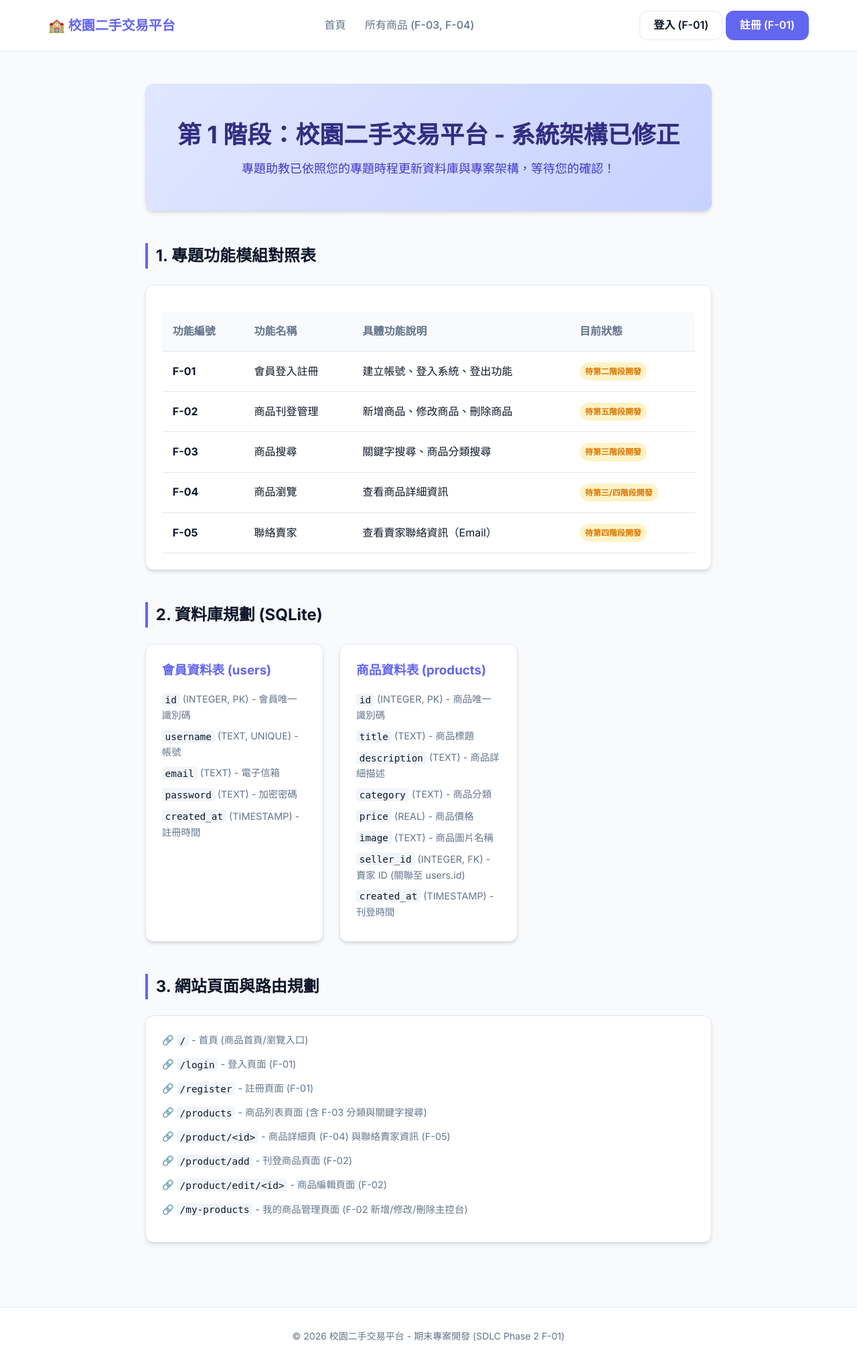
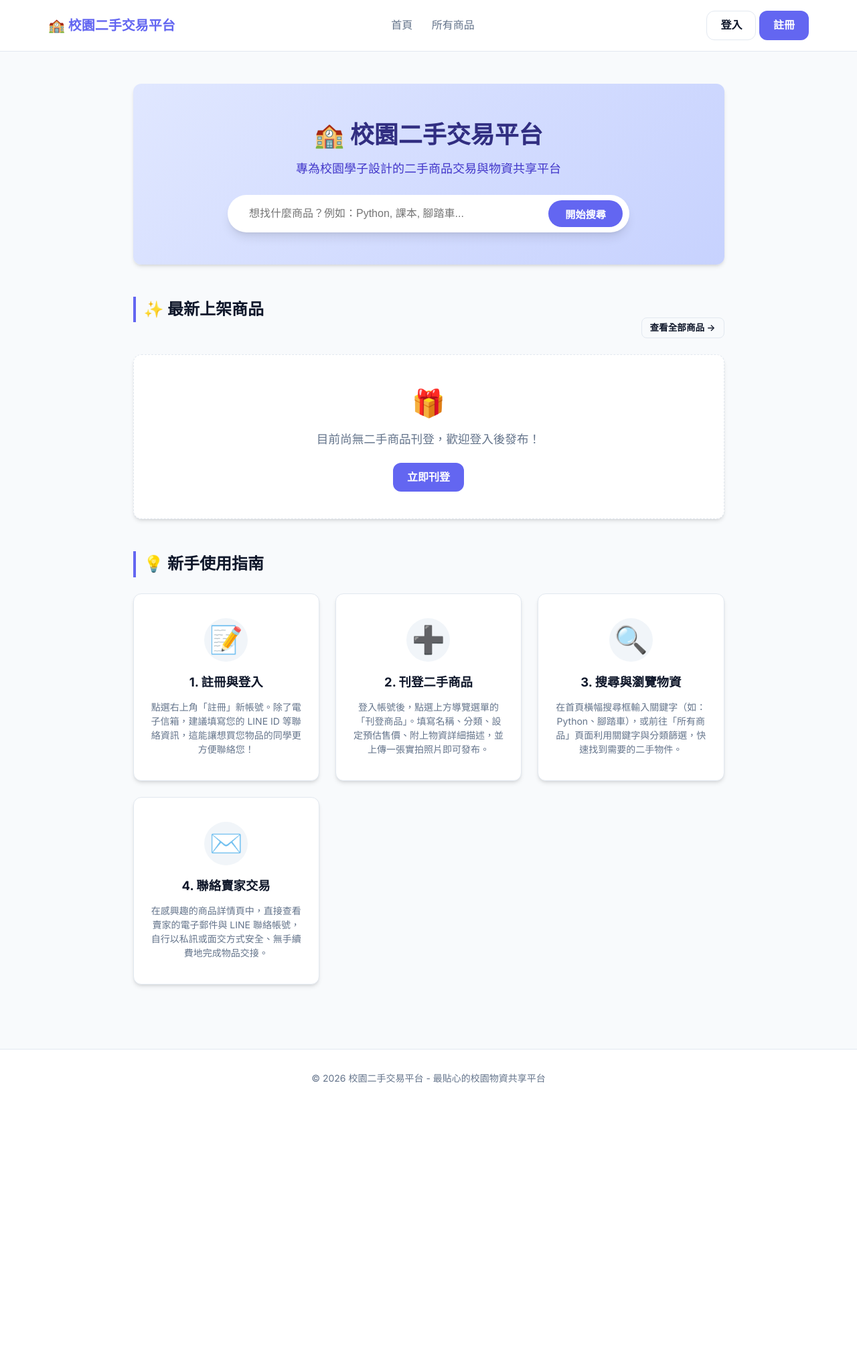
Before and after one commit to d1483758/final-exam, a Flask app: page / in a window 1280 px wide. Shown: the whole page at 67% size. After the commit the page ends 1617 px from the top, so only its background shows below. Run offline with Flask 3, Linux system fonts and the light colour scheme; data that the repository does not hold is empty.

Commit message:
Beautify UI, add user guides, hide developer progress details, and clean gitignore

```diff
--- a/app.py
+++ b/app.py
@@ -38,8 +38,15 @@ def create_app():
 
     @app.route('/')
     def index():
-        # 首頁，渲染校園二手交易平台規劃與進度頁面
-        return render_template('index.html')
+        # 首頁，查詢最新 4 筆商品並渲染
+        db = get_db()
+        try:
+            latest_products = db.execute(
+                "SELECT * FROM products ORDER BY created_at DESC LIMIT 4"
+            ).fetchall()
+        except sqlite3.OperationalError:
+            latest_products = []
+        return render_template('index.html', products=latest_products)
 
     # ==========================================
     # F-01 會員登入註冊模組
@@ -299,7 +306,25 @@ def create_app():
 
     @app.route('/product/<int:product_id>')
     def product_detail(product_id):
-        return f"F-04 & F-05 商品詳細頁 (ID: {product_id}) 與聯絡賣家資訊：待第五階段開發"
+        db = get_db()
+        product = db.execute(
+            """
+            SELECT p.*,
+                   u.username AS seller_name,
+                   u.email AS seller_email,
+                   u.contact_info AS seller_contact
+            FROM products p
+            INNER JOIN users u ON p.seller_id = u.id
+            WHERE p.id = ?
+            """,
+            (product_id,)
+        ).fetchone()
+
+        if not product:
+            flash('找不到該商品，已導回商品列表頁！', 'danger')
+            return redirect(url_for('products'))
+
+        return render_template('product_detail.html', product=product)
 
     return app
 
--- a/static/css/style.css
+++ b/static/css/style.css
@@ -251,6 +251,11 @@ body {
 .badge-warning {
     background-color: #fef3c7;
     color: #d97706;
+}
+
+.badge-success {
+    background-color: #d1fae5;
+    color: #065f46;
 }
 
 .badge-category {
@@ -590,3 +595,262 @@ body {
 .text-center {
     text-align: center;
 }
+
+/* 商品詳細頁 (F-04) */
+.product-detail-container {
+    max-width: 1000px;
+    margin: 0 auto;
+}
+
+.breadcrumbs {
+    font-size: 0.9rem;
+    color: var(--text-muted);
+    margin-bottom: 1.5rem;
+}
+
+.breadcrumbs a {
+    color: var(--text-muted);
+    text-decoration: none;
+    transition: color 0.2s;
+}
+
+.breadcrumbs a:hover {
+    color: var(--primary);
+}
+
+.breadcrumbs .current {
+    color: var(--text-main);
+    font-weight: 500;
+}
+
+.product-detail-grid {
+    display: grid;
+    grid-template-columns: 1.2fr 1fr;
+    gap: 2rem;
+    margin-bottom: 2rem;
+}
+
+@media (max-width: 768px) {
+    .product-detail-grid {
+        grid-template-columns: 1fr;
+    }
+}
+
+.detail-image-card {
+    padding: 1rem;
+    display: flex;
+    align-items: center;
+    justify-content: center;
+    background-color: var(--card-bg);
+    min-height: 350px;
+}
+
+.detail-img {
+    max-width: 100%;
+    max-height: 450px;
+    object-fit: contain;
+    border-radius: 8px;
+}
+
+.detail-no-img {
+    width: 100%;
+    height: 350px;
+    background-color: #f1f5f9;
+    display: flex;
+    align-items: center;
+    justify-content: center;
+    color: var(--text-muted);
+    font-size: 1.1rem;
+    font-weight: 500;
+    border-radius: 8px;
+    border: 1px dashed var(--border);
+}
+
+.detail-info-card {
+    height: 100%;
+    display: flex;
+    flex-direction: column;
+}
+
+.detail-category {
+    align-self: flex-start;
+    background-color: #e0e7ff;
+    color: #4338ca;
+    font-size: 0.8rem;
+    font-weight: 700;
+    padding: 0.25rem 0.75rem;
+    border-radius: 20px;
+    margin-bottom: 1rem;
+}
+
+.detail-title {
+    font-size: 1.85rem;
+    font-weight: 800;
+    color: var(--text-main);
+    line-height: 1.3;
+    margin-bottom: 1.25rem;
+}
+
+.detail-price-box {
+    background-color: #f8fafc;
+    border: 1px solid var(--border);
+    padding: 1rem 1.25rem;
+    border-radius: var(--radius);
+    margin-bottom: 1.5rem;
+    display: flex;
+    flex-direction: column;
+}
+
+.price-label {
+    font-size: 0.8rem;
+    color: var(--text-muted);
+    font-weight: 500;
+    margin-bottom: 0.25rem;
+}
+
+.detail-price {
+    font-size: 2rem;
+    font-weight: 800;
+    color: var(--primary);
+}
+
+.detail-meta-list {
+    margin-bottom: 1.75rem;
+    border-bottom: 1px solid var(--border);
+    padding-bottom: 1rem;
+}
+
+.meta-item {
+    display: flex;
+    margin-bottom: 0.75rem;
+    font-size: 0.95rem;
+}
+
+.meta-label {
+    color: var(--text-muted);
+    width: 90px;
+    flex-shrink: 0;
+}
+
+.meta-value {
+    color: var(--text-main);
+    font-weight: 500;
+}
+
+/* F-05 聯絡賣家區區 */
+.contact-info-box {
+    background-color: #f8fafc;
+    border: 1px solid #c7d2fe;
+    border-radius: var(--radius);
+    padding: 1.25rem;
+    margin-top: auto;
+}
+
+.contact-info-box h3 {
+    font-size: 1rem;
+    color: #4338ca;
+    margin-bottom: 0.75rem;
+    border-bottom: 1px solid var(--border);
+    padding-bottom: 0.5rem;
+}
+
+.contact-info-content {
+    display: flex;
+    flex-direction: column;
+    gap: 0.25rem;
+}
+
+.contact-item {
+    font-size: 0.9rem;
+    display: flex;
+}
+
+.contact-label {
+    color: var(--text-muted);
+    width: 80px;
+    flex-shrink: 0;
+}
+
+.contact-value {
+    color: var(--text-main);
+    font-weight: 500;
+}
+
+.contact-value a {
+    color: var(--primary);
+    text-decoration: none;
+}
+
+.contact-value a:hover {
+    text-decoration: underline;
+}
+
+.product-detail-description {
+    padding: 2rem;
+}
+
+.product-detail-description h2 {
+    font-size: 1.25rem;
+    color: var(--text-main);
+    border-left: 4px solid var(--primary);
+    padding-left: 0.75rem;
+    margin-bottom: 1.25rem;
+}
+
+.description-content {
+    font-size: 1rem;
+    color: #334155;
+    line-height: 1.7;
+}
+
+.no-description {
+    color: var(--text-muted);
+    font-style: italic;
+}
+
+/* 新手指南樣式 */
+.user-guide-grid {
+    display: grid;
+    grid-template-columns: repeat(auto-fit, minmax(220px, 1fr));
+    gap: 1.5rem;
+    margin-top: 1rem;
+}
+
+.guide-card {
+    text-align: center;
+    padding: 2.25rem 1.5rem;
+    display: flex;
+    flex-direction: column;
+    align-items: center;
+}
+
+.guide-icon {
+    font-size: 2.5rem;
+    margin-bottom: 1rem;
+    background-color: #f1f5f9;
+    width: 65px;
+    height: 65px;
+    display: flex;
+    align-items: center;
+    justify-content: center;
+    border-radius: 50%;
+    color: var(--primary);
+    transition: transform 0.3s;
+}
+
+.guide-card:hover .guide-icon {
+    transform: scale(1.1) rotate(10deg);
+}
+
+.guide-card h3 {
+    font-size: 1.15rem;
+    font-weight: 700;
+    color: var(--text-main);
+    margin-bottom: 0.75rem;
+}
+
+.guide-card p {
+    font-size: 0.875rem;
+    color: var(--text-muted);
+    line-height: 1.5;
+}
--- a/templates/base.html
+++ b/templates/base.html
@@ -14,19 +14,19 @@
             <a href="/" class="brand">🏫 校園二手交易平台</a>
             <nav class="nav-links">
                 <a href="/">首頁</a>
-                <a href="/products">所有商品 (F-03, F-04)</a>
+                <a href="/products">所有商品</a>
                 {% if session.get('user_id') %}
-                    <a href="/product/add">刊登商品 (F-02)</a>
-                    <a href="/my-products">我的商品 (F-02)</a>
+                    <a href="/product/add">刊登商品</a>
+                    <a href="/my-products">我的商品管理</a>
                 {% endif %}
             </nav>
             <div class="auth-buttons">
                 {% if session.get('user_id') %}
                     <span class="user-greeting">你好, <strong>{{ session.get('username') }}</strong></span>
-                    <a href="/logout" class="btn btn-outline">登出 (F-01)</a>
+                    <a href="/logout" class="btn btn-outline">登出</a>
                 {% else %}
-                    <a href="/login" class="btn btn-outline">登入 (F-01)</a>
-                    <a href="/register" class="btn btn-primary">註冊 (F-01)</a>
+                    <a href="/login" class="btn btn-outline">登入</a>
+                    <a href="/register" class="btn btn-primary">註冊</a>
                 {% endif %}
             </div>
         </div>
@@ -51,7 +51,7 @@
 
     <footer class="footer">
         <div class="container text-center">
-            <p>&copy; 2026 校園二手交易平台 - 期末專案開發 (SDLC Phase 2 F-01)</p>
+            <p>&copy; 2026 校園二手交易平台 - 最貼心的校園物資共享平台</p>
         </div>
     </footer>
     <script src="{{ url_for('static', filename='js/main.js') }}"></script>
--- a/templates/index.html
+++ b/templates/index.html
@@ -1,103 +1,91 @@
 {% extends 'base.html' %}
 
-{% block title %}校園二手交易平台 - 系統規劃與架構{% endblock %}
+{% block title %}首頁 - 校園二手交易平台{% endblock %}
 
 {% block content %}
 <div class="welcome-banner">
-    <h1>第 1 階段：校園二手交易平台 - 系統架構已修正</h1>
-    <p class="subtitle">專題助教已依照您的專題時程更新資料庫與專案架構，等待您的確認！</p>
+    <h1>🏫 校園二手交易平台</h1>
+    <p class="subtitle">專為校園學子設計的二手商品交易與物資共享平台</p>
+
+    <!-- 快捷搜尋 -->
+    <div style="max-width: 600px; margin: 1.5rem auto 0 auto; background: white; padding: 0.5rem; border-radius: 30px; box-shadow: var(--shadow-lg); display: flex; align-items: center;">
+        <form action="/products" method="GET" style="display: flex; width: 100%; align-items: center; margin: 0;">
+            <input type="text" name="q" placeholder="想找什麼商品？例如：Python, 課本, 腳踏車..." style="border: none; padding: 0.5rem 1.5rem; flex-grow: 1; outline: none; font-size: 1rem; border-radius: 30px 0 0 30px;">
+            <button type="submit" class="btn btn-primary" style="border-radius: 30px; padding: 0.5rem 1.5rem; font-size: 0.95rem; margin-right: 2px;">開始搜尋</button>
+        </form>
+    </div>
 </div>
 
+<!-- 最新上架商品 -->
 <section class="section">
-    <h2>1. 專題功能模組對照表</h2>
-    <div class="card">
-        <table class="data-table">
-            <thead>
-                <tr>
-                    <th>功能編號</th>
-                    <th>功能名稱</th>
-                    <th>具體功能說明</th>
-                    <th>目前狀態</th>
-                </tr>
-            </thead>
-            <tbody>
-                <tr>
-                    <td><strong>F-01</strong></td>
-                    <td>會員登入註冊</td>
-                    <td>建立帳號、登入系統、登出功能</td>
-                    <td><span class="badge badge-warning">待第二階段開發</span></td>
-                </tr>
-                <tr>
-                    <td><strong>F-02</strong></td>
-                    <td>商品刊登管理</td>
-                    <td>新增商品、修改商品、刪除商品</td>
-                    <td><span class="badge badge-warning">待第五階段開發</span></td>
-                </tr>
-                <tr>
-                    <td><strong>F-03</strong></td>
-                    <td>商品搜尋</td>
-                    <td>關鍵字搜尋、商品分類搜尋</td>
-                    <td><span class="badge badge-warning">待第三階段開發</span></td>
-                </tr>
-                <tr>
-                    <td><strong>F-04</strong></td>
-                    <td>商品瀏覽</td>
-                    <td>查看商品詳細資訊</td>
-                    <td><span class="badge badge-warning">待第三/四階段開發</span></td>
-                </tr>
-                <tr>
-                    <td><strong>F-05</strong></td>
-                    <td>聯絡賣家</td>
-                    <td>查看賣家聯絡資訊（Email）</td>
-                    <td><span class="badge badge-warning">待第四階段開發</span></td>
-                </tr>
-            </tbody>
-        </table>
+    <div class="results-header" style="margin-bottom: 1.5rem;">
+        <h2>✨ 最新上架商品</h2>
+        <a href="/products" class="btn btn-outline btn-sm">查看全部商品 &rarr;</a>
     </div>
+
+    {% if products %}
+        <div class="grid">
+            {% for product in products %}
+                <div class="card product-card">
+                    <div class="product-img-wrapper">
+                        {% if product.image %}
+                            <img src="{{ url_for('static', filename='uploads/' ~ product.image) }}" alt="商品照" class="product-card-img">
+                        {% else %}
+                            <div class="product-no-img">無圖片</div>
+                        {% endif %}
+                        <span class="product-category-tag">{{ product.category }}</span>
+                    </div>
+
+                    <div class="product-info">
+                        <h3 class="product-title" title="{{ product.title }}">{{ product.title }}</h3>
+                        <p class="product-date">刊登時間: {{ (product.created_at|string).split(' ')[0] }}</p>
+
+                        <div class="product-footer">
+                            <span class="product-price">NT$ {{ product.price|int }}</span>
+                            <a href="/product/{{ product.id }}" class="btn btn-outline btn-sm">查看商品</a>
+                        </div>
+                    </div>
+                </div>
+            {% endfor %}
+        </div>
+    {% else %}
+        <div class="card empty-state text-center" style="padding: 2.5rem; border-style: dashed;">
+            <div class="empty-icon" style="font-size: 2.5rem; margin-bottom: 0.5rem;">🎁</div>
+            <p style="color: var(--text-muted); font-size: 1.1rem; font-weight: 500;">目前尚無二手商品刊登，歡迎登入後發布！</p>
+            <div style="margin-top: 1.25rem;">
+                <a href="/product/add" class="btn btn-primary">立即刊登</a>
+            </div>
+        </div>
+    {% endif %}
 </section>
 
+<!-- 新手使用指南 -->
 <section class="section">
-    <h2>2. 資料庫規劃 (SQLite)</h2>
-    <div class="grid">
-        <div class="card">
-            <h3>會員資料表 (users)</h3>
-            <ul>
-                <li><code>id</code> (INTEGER, PK) - 會員唯一識別碼</li>
-                <li><code>username</code> (TEXT, UNIQUE) - 帳號</li>
-                <li><code>email</code> (TEXT) - 電子信箱</li>
-                <li><code>password</code> (TEXT) - 加密密碼</li>
-                <li><code>created_at</code> (TIMESTAMP) - 註冊時間</li>
-            </ul>
+    <h2>💡 新手使用指南</h2>
+    <div class="user-guide-grid">
+        <div class="card guide-card">
+            <div class="guide-icon">📝</div>
+            <h3>1. 註冊與登入</h3>
+            <p>點選右上角「註冊」新帳號。除了電子信箱，建議填寫您的 LINE ID 等聯絡資訊，這能讓想買您物品的同學更方便聯絡您！</p>
         </div>
-        <div class="card">
-            <h3>商品資料表 (products)</h3>
-            <ul>
-                <li><code>id</code> (INTEGER, PK) - 商品唯一識別碼</li>
-                <li><code>title</code> (TEXT) - 商品標題</li>
-                <li><code>description</code> (TEXT) - 商品詳細描述</li>
-                <li><code>category</code> (TEXT) - 商品分類</li>
-                <li><code>price</code> (REAL) - 商品價格</li>
-                <li><code>image</code> (TEXT) - 商品圖片名稱</li>
-                <li><code>seller_id</code> (INTEGER, FK) - 賣家 ID (關聯至 users.id)</li>
-                <li><code>created_at</code> (TIMESTAMP) - 刊登時間</li>
-            </ul>
+
+        <div class="card guide-card">
+            <div class="guide-icon">➕</div>
+            <h3>2. 刊登二手商品</h3>
+            <p>登入帳號後，點選上方導覽選單的「刊登商品」。填寫名稱、分類、設定預估售價、附上物資詳細描述，並上傳一張實拍照片即可發布。</p>
+        </div>
+
+        <div class="card guide-card">
+            <div class="guide-icon">🔍</div>
+            <h3>3. 搜尋與瀏覽物資</h3>
+            <p>在首頁橫幅搜尋框輸入關鍵字（如：Python、腳踏車），或前往「所有商品」頁面利用關鍵字與分類篩選，快速找到需要的二手物件。</p>
+        </div>
+
+        <div class="card guide-card">
+            <div class="guide-icon">✉️</div>
+            <h3>4. 聯絡賣家交易</h3>
+            <p>在感興趣的商品詳情頁中，直接查看賣家的電子郵件與 LINE 聯絡帳號，自行以私訊或面交方式安全、無手續費地完成物品交接。</p>
         </div>
     </div>
 </section>
-
-<section class="section">
-    <h2>3. 網站頁面與路由規劃</h2>
-    <div class="card">
-        <ul class="route-list" style="list-style: none; padding-left: 0;">
-            <li style="margin-bottom: 0.75rem;">🔗 <code>/</code> - 首頁 (商品首頁/瀏覽入口)</li>
-            <li style="margin-bottom: 0.75rem;">🔗 <code>/login</code> - 登入頁面 (F-01)</li>
-            <li style="margin-bottom: 0.75rem;">🔗 <code>/register</code> - 註冊頁面 (F-01)</li>
-            <li style="margin-bottom: 0.75rem;">🔗 <code>/products</code> - 商品列表頁面 (含 F-03 分類與關鍵字搜尋)</li>
-            <li style="margin-bottom: 0.75rem;">🔗 <code>/product/&lt;id&gt;</code> - 商品詳細頁 (F-04) 與聯絡賣家資訊 (F-05)</li>
-            <li style="margin-bottom: 0.75rem;">🔗 <code>/product/add</code> - 刊登商品頁面 (F-02)</li>
-            <li style="margin-bottom: 0.75rem;">🔗 <code>/product/edit/&lt;id&gt;</code> - 商品編輯頁面 (F-02)</li>
-            <li style="margin-bottom: 0.75rem;">🔗 <code>/my-products</code> - 我的商品管理頁面 (F-02 新增/修改/刪除主控台)</li>
-        </ul>
-    </div>
-</section>
 {% endblock %}
```
Also changed, not shown: templates/product_detail.html (added, +91 -0 lines), templates/products.html (+3 -4 lines), test_browsing.py (added, +107 -0 lines), instance/database.db (deleted), 1 other file.
